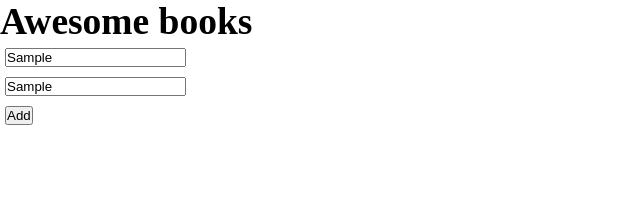
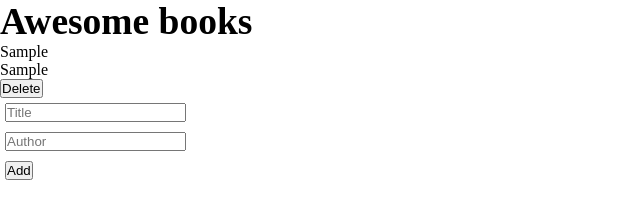
Before and after one commit to Abe1able/Awesome-Books, a plain HTML site: page index.html in a window 1280 px wide. Both pictures are taken after typing "Sample", "Sample" into the empty fields and a click on the input "Add". Shown: the whole page, without its empty margins (0-640 px from the left). Drawn offline with Linux system fonts and the light colour scheme.

Commit message:
Implement the Add and Delete functions in js

```diff
--- a/index.html
+++ b/index.html
@@ -5,25 +5,36 @@
     <meta http-equiv="X-UA-Compatible" content="IE=edge" />
     <meta name="viewport" content="width=device-width, initial-scale=1.0" />
     <title>Awesome Books</title>
-    <link rel="stylesheet" href="styles.css">
+    <link rel="stylesheet" href="styles.css" />
   </head>
   <body>
     <main>
       <section>
         <header class="title">
-            <h1>Awesome books</h1>
+          <h1>Awesome books</h1>
         </header>
+        <div class="books"></div>
       </section>
-      <div>
-        <input class="input-field" type="text" placeholder="Title" id="title"> <br >
-        <input class="input-field" type="text" placeholder="Author" id="author"> <br >
-        <input class="input-field" type="button" value="Add" id="add-btn">
-
-      </div>
-
-
-
-
+      <form>
+        <input
+          class="input-field"
+          type="text"
+          placeholder="Title"
+          id="title"
+          required
+        />
+        <br />
+        <input
+          class="input-field"
+          type="text"
+          placeholder="Author"
+          id="author"
+          required
+        />
+        <br />
+        <input class="input-field" type="submit" value="Add" id="add-btn" />
+      </form>
     </main>
+    <script src="script.js"></script>
   </body>
 </html>
--- /dev/null
+++ b/script.js
@@ -0,0 +1,48 @@
+const books = document.querySelector ('.books');
+const title = document.querySelector ('#title');
+const author = document.querySelector ('#author');
+const form = document.querySelector ('form');
+
+const bookObj = {
+  title: '',
+  author: '',
+};
+
+const handleTitle = e => {
+  bookObj.title = e.target.value;
+};
+
+const handleAuthor = e => {
+  bookObj.author = e.target.value;
+};
+
+const handleDelete = e => {
+  const parentEle = e.target.parentElement;
+  parentEle.remove ();
+};
+
+title.addEventListener ('change', handleTitle);
+author.addEventListener ('change', handleAuthor);
+
+form.addEventListener ('submit', e => {
+  if (bookObj.title && bookObj.author) {
+    const bookItem = document.createElement ('div');
+    bookItem.className = 'book-item';
+    const title = document.createElement ('p');
+    title.innerText = bookObj.title;
+    const author = document.createElement ('p');
+    author.innerText = bookObj.author;
+    const button = document.createElement ('button');
+    button.type = 'submit';
+    button.className = 'delete-btn';
+    button.id = Math.floor (Math.random () * 100000);
+    button.innerText = 'Delete';
+    button.addEventListener ('click', handleDelete);
+    bookItem.appendChild (title);
+    bookItem.appendChild (author);
+    bookItem.appendChild (button);
+    books.appendChild (bookItem);
+    form.reset ();
+  }
+  e.preventDefault ();
+});
```
